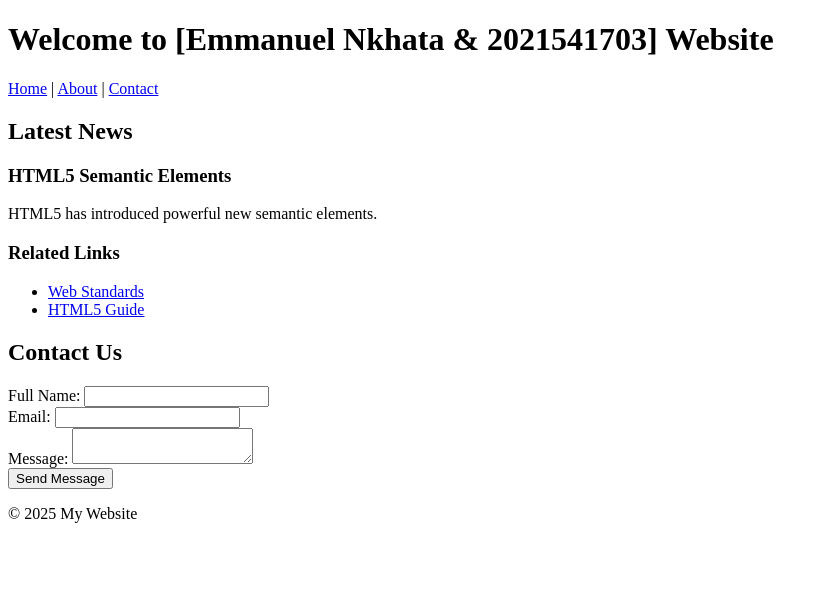
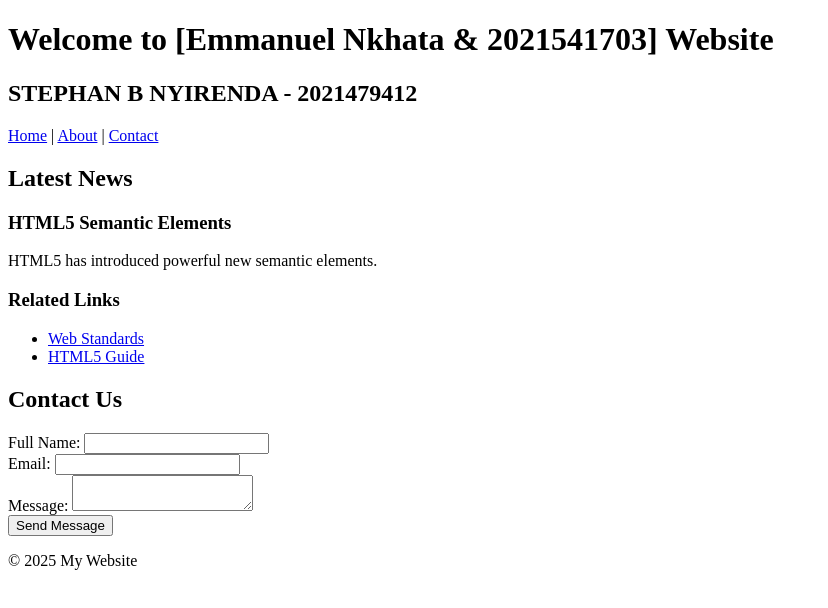
Before and after one commit to EmmanuelNkhata/lab2-html, a plain HTML site: page index.html in a window 1280 px wide. Shown: the whole page, without its empty margins (0-828 px from the left). Drawn offline with Linux system fonts and the light colour scheme.

Commit message:
Added group partner info below the h1 tag

```diff
--- a/index.html
+++ b/index.html
@@ -9,6 +9,7 @@
 
 <header>
     <h1>Welcome to [Emmanuel Nkhata & 2021541703] Website</h1>
+    <h2>STEPHAN B NYIRENDA  - 2021479412 </h2>
     <nav>
         <a href="#">Home</a> |
         <a href="#">About</a> |
```
